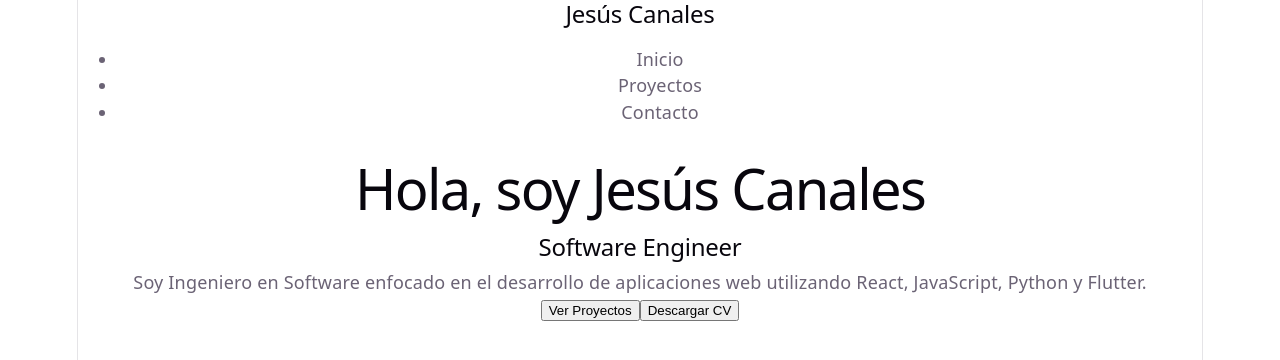
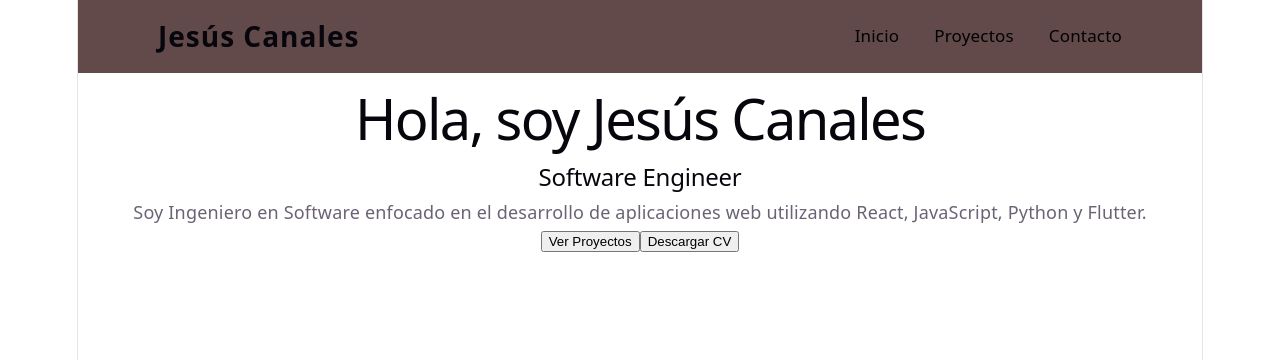
Before and after one commit to JesusCanales02/Portafolio, a React (Vite) app: page / in a window 1280 px wide. Shown: the top 360 px of the page. Built offline with nearby package versions, Linux system fonts and the light colour scheme.

Commit message:
css agregados

```diff
--- a/src/componentes/Navbar/Navbar.css
+++ b/src/componentes/Navbar/Navbar.css
@@ -0,0 +1,55 @@
+nav {
+    width: 100%;
+    display: flex;
+    justify-content: space-between;
+    align-items: center;
+    padding: 20px 80px;
+    background-color: rgb(98, 74, 74);
+    color: red;
+    box-sizing: border-box;
+}
+
+/* Nombre */
+nav h2 {
+    font-size: 28px;
+    font-weight: 640;
+    letter-spacing: 1px;
+    margin: 0;
+}
+
+/* Lista */
+nav ul {
+    display: flex;
+    gap: 35px;
+    list-style: none;
+    margin: 0;
+    padding: 0;
+}
+
+/* Elementos */
+nav ul li {
+    font-size: 17px;
+    cursor: pointer;
+    color: black;
+    transition: 0.3s ease;
+}
+
+/* Hover */
+nav ul li:hover {
+    color: black;
+    transform: translateY(-3px);
+}
+
+
+/* Responsive */
+@media (max-width: 768px) {
+    nav {
+        flex-direction: column;
+        gap: 20px;
+        padding: 25px;
+    }
+
+    nav ul {
+        gap: 20px;
+    }
+}
--- a/src/componentes/Navbar/Navbar.jsx
+++ b/src/componentes/Navbar/Navbar.jsx
@@ -1,3 +1,4 @@
+import "./Navbar.css";
 function Navbar() {
     return(
         <>
```
